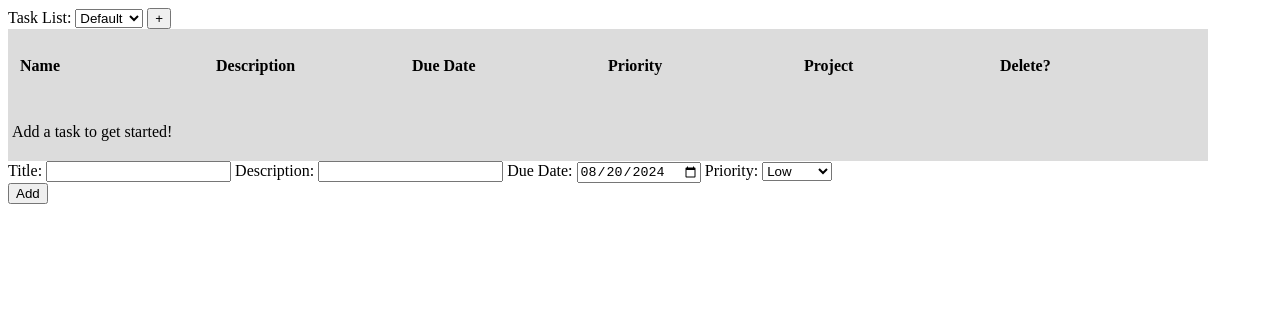
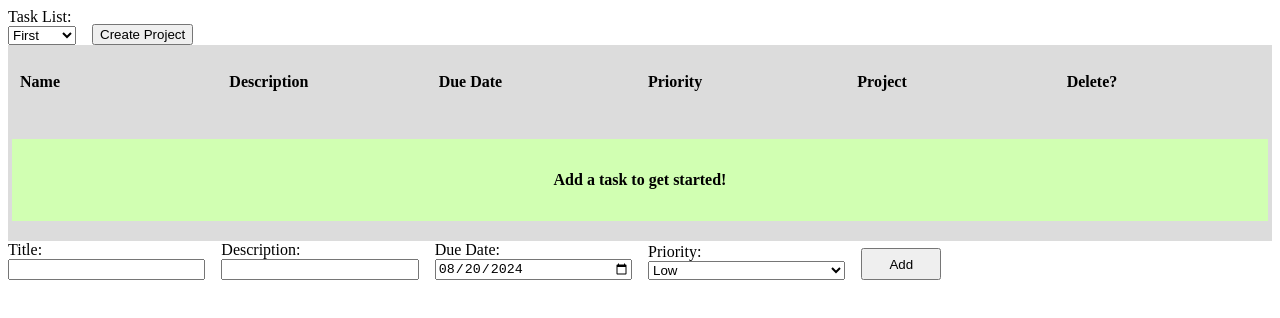
Before and after one commit to bugbat/odin-todo, a website built with webpack: page src/index.html in a window 1280 px wide. Built offline with nearby package versions, Linux system fonts and the light colour scheme.

Commit message:
move updating project list to module. add adding projects

```diff
--- a/src/addproject.js
+++ b/src/addproject.js
@@ -1,3 +1,39 @@
-export default addProject(name) {
+import { taskList, myProjects } from "./tasks";
+import { updateProjectDropdown, updateTaskList } from "./updatelist";
 
+export function createProjectModal() {
+  const newproject_div = document.querySelector(".newproject");
+  const createbutton = document.querySelector("button[name='addproject']");
+
+  const newProjectForm = document.querySelector("form[name='createproject']")
+
+  const projectmodal_div = document.querySelector(".createproject");
+  const saveButton = document.querySelector("button[name='save']");
+  const cancelButton = document.querySelector("button[name='cancel']");
+
+  createbutton.addEventListener('click', function() {
+    newproject_div.style.display = 'none';
+    projectmodal_div.style.display = 'flex';
+  });
+
+  saveButton.addEventListener('click', function() {
+    newproject_div.style.display = 'flex';
+    projectmodal_div.style.display = 'none';
+    addProject(document.querySelector("input[name='projectname']").value);
+    newProjectForm.reset();
+  });
+
+  cancelButton.addEventListener('click', function() {
+    newproject_div.style.display = 'flex';
+    projectmodal_div.style.display = 'none';
+    newProjectForm.reset();
+  });
 }
+
+function addProject(name) {
+  const newProject = taskList(name);
+  myProjects.addProject(newProject);
+  myProjects.setSelection(newProject);
+  updateProjectDropdown();
+  updateTaskList(newProject);
+}
--- a/src/index.html
+++ b/src/index.html
@@ -7,9 +7,21 @@
 </head>
 <body>
   <div id="top">
+    <div class="topitem">
       <label for="project">Task List: </label>
       <select name="project" id="project"></select>
-    <button name="addproject">+</button>
+    </div>
+    <div class="newproject">
+      <button name="addproject">Create Project</button>
+    </div>
+    <div class="createproject">
+      <form name="createproject">
+        <label for="name">Name: </label>
+        <input type="text" name="projectname">
+        <button name="save" type="button">Save</button>
+        <button name="cancel" type="button">Cancel</button>
+      </form>
+    </div>
   </div>
 
   <div id="tasklist">
@@ -23,22 +35,30 @@
     </div>
     <div id="tasklistcontent"></div>
   </div>
-  <div id="new-task">
-    <form name="new-task">
+  <div id="taskform">
+    <form id name="taskform">
+      <div class="formfield">
         <label for="task-title">Title: </label>
         <input type="text" name="task-title" id="task-title" required>
+      </div>
+      <div class="formfield">
         <label for="task-description">Description: </label>
         <input type="text" name="task-description" id="task-description">
+      </div>
+      <div class="formfield">
         <label for="due-date">Due Date: </label>
         <input type="date" name="due-date" id="due-date">
+      </div>
+      <div class="formfield">
         <label for="priority">Priority: </label>
         <select name="priority" id="priority">
           <option value="Low">Low</option>
           <option value="Medium">Medium</option>
           <option value="High">High</option>
         </select>
+      </div>
+      <button name="add-task" type="button">Add</button>
     </form>
-    <button name="add-task">Add</button>
   </div>
 </body>
 </html>
--- a/src/index.js
+++ b/src/index.js
@@ -1,37 +1,19 @@
 import { setTodaysDate } from './setdate'
 import format from 'date-fns/format';
 import styles from './style.css'
-import { task, taskList } from './tasks';
-import { updateTaskList } from './updatelist'
+import { task, myProjects } from './tasks';
+import { updateTaskList, updateProjectDropdown } from './updatelist'
+import { createProjectModal } from './addproject';
 
-const newTaskForm = document.querySelector("form[name='new-task']")
+const newTaskForm = document.querySelector("form[name='taskform']")
 const btnAddTask = document.querySelector("button[name='add-task']");
 
+createProjectModal();
 setTodaysDate();
+updateProjectDropdown();
+updateTaskList(myProjects.getSelected());
 
-let projects = [taskList('Default'), taskList('Second')];
-let selectedProject = projects[0];
-updateTaskList(selectedProject);
-
-const projectDropdown = document.querySelector("select[name='project']");
-
-// populate project list dropdown
-projects.forEach(project => {
-  let projectEntry = document.createElement('option');
-  projectEntry.value = project.getTitle();
-  projectEntry.textContent = project.getTitle();
-  projectDropdown.appendChild(projectEntry);
-});
-
-// handle dropdown selection
-projectDropdown.addEventListener('change', function () {
-  const selectedValue = projectDropdown.value;
-  const newSelection = projects.find((p) => p.getTitle() === selectedValue);
-  if (newSelection) {
-    selectedProject = newSelection;
-  };
-  updateTaskList(selectedProject);
-});
+console.log(myProjects.getSelected().getTitle);
 
 // add new task button
 btnAddTask.addEventListener('click', function() {
@@ -41,10 +23,11 @@ btnAddTask.addEventListener('click', function() {
       document.querySelector("input[name='task-description']").value,
       format(new Date(document.querySelector("input[name='due-date']").value), "MM/dd/yyyy"),
       document.querySelector("select[name='priority']").value,
-      selectedProject.getTitle()
+      myProjects.getSelected().getTitle()
     );
-    selectedProject.addTask(newTask);
-    updateTaskList(selectedProject);
+    console.log('did it')
+    myProjects.getSelected().addTask(newTask);
+    updateTaskList(myProjects.getSelected());
     newTaskForm.reset();
     setTodaysDate();
   }
--- a/src/style.css
+++ b/src/style.css
@@ -1,6 +1,30 @@
+#top {
+  display: flex;
+  gap: 1rem;
+}
+
+.topitem {
+  display: flex;
+  flex-direction: column;
+  justify-content: end;
+}
+
+.newproject {
+  display: flex;
+  flex-direction: column;
+  justify-content: end;
+}
+
+.createproject {
+  display: none;
+  align-items: end;
+  gap: 1rem;
+}
+
 .task {
   display: grid;
   grid-template-columns: 1fr 1fr  1fr  1fr  1fr 1fr;
+  gap: 1rem;
   background-color: beige;
   align-items: center;
 }
@@ -12,10 +36,19 @@
 .task p {
 }
 
+.getstarted {
+  font-weight: bold;
+  background-color: rgb(209, 255, 178);
+  display: flex;
+  justify-content: center;
+  padding: 2rem;
+}
+
 #tasklisthead {
   padding: .75rem;
   display: grid;
   grid-template-columns: 1fr 1fr  1fr  1fr  1fr 1fr;
+  gap: 1rem;
   background-color: gainsboro;
   font-weight: bold;
 }
@@ -29,10 +62,27 @@
 
 #tasklist {
   display: grid;
-  grid-template-columns: 75rem;
+  grid-template-columns: 1fr;
 }
 
 .deletebutton {
   width: 2rem;
   height: 2rem;
 }
+
+#taskform > form {
+  display: grid;
+  grid-template-columns: 1fr 1fr  1fr  1fr  1fr 1fr;
+  align-items: end;
+  gap: 1rem;
+}
+
+.formfield {
+  display: grid;
+  grid-template-columns: 1fr;
+}
+
+form > button {
+  width: 5rem;
+  height: 2rem;
+}
--- a/src/tasks.js
+++ b/src/tasks.js
@@ -14,3 +14,22 @@ export function taskList(title) {
   }
   return { getTitle, getTasks, addTask, removeTask }
 }
+
+function projectList() {
+  let list = [taskList('First'), taskList('Second')];
+  let selected = list[0];
+
+  const getSelected = () => selected;
+  const getList = () => list;
+
+  function setSelection(project) {
+    selected = project;
+    console.log('selected new: ', project.getTitle(), selected.getTitle())
+  }
+  function addProject(project) {
+    list.push(project);
+  }
+  return { getList, getSelected, setSelection, addProject }
+}
+
+export const myProjects = projectList();
--- a/src/updatelist.js
+++ b/src/updatelist.js
@@ -1,16 +1,18 @@
-export function updateTaskList(taskList) {
+import { myProjects } from "./tasks";
+
+export function updateTaskList(project) {
   const div_taskList = document.querySelector('#tasklistcontent');
   div_taskList.innerHTML = "";
 
-  if (taskList.getTasks() == false) {
+  if (project.getTasks() == false) {
     const getStarted = document.createElement('p');
+    getStarted.classList.add("getstarted");
     getStarted.textContent = 'Add a task to get started!';
     div_taskList.appendChild(getStarted);
   }
+
   else {
-    taskList.getTasks().forEach(task => {
-      console.log('some')
-
+    project.getTasks().forEach(task => {
       const thisTask = document.createElement('div');
       thisTask.classList.add('task');
       const thisTaskTitle = document.createElement('p');
@@ -36,3 +38,30 @@ export function updateTaskList(taskList) {
     });
   }
 }
+
+export function updateProjectDropdown() {
+  const projectDropdown = document.querySelector("select[name='project']");
+  projectDropdown.innerHTML = '';
+  myProjects.getList().forEach(project => {
+    let projectEntry = document.createElement('option');
+    projectEntry.value = project.getTitle();
+    projectEntry.textContent = project.getTitle();
+    projectDropdown.appendChild(projectEntry);
+  });
+  setDropdownEvents();
+}
+
+function setDropdownEvents() {
+  const projectDropdown = document.querySelector("select[name='project']");
+  projectDropdown.addEventListener('change', function () {
+    const selectedValue = projectDropdown.value;
+    const newSelection = myProjects.getList().find((p) => p.getTitle() === selectedValue);
+    console.log(newSelection.getTitle())
+    if (newSelection) {
+      console.log('new selection set')
+      myProjects.setSelection(newSelection);
+    };
+    updateTaskList(myProjects.getSelected());
+  });
+
+}
```
Lines whose indentation alone changed are shown as unchanged.
